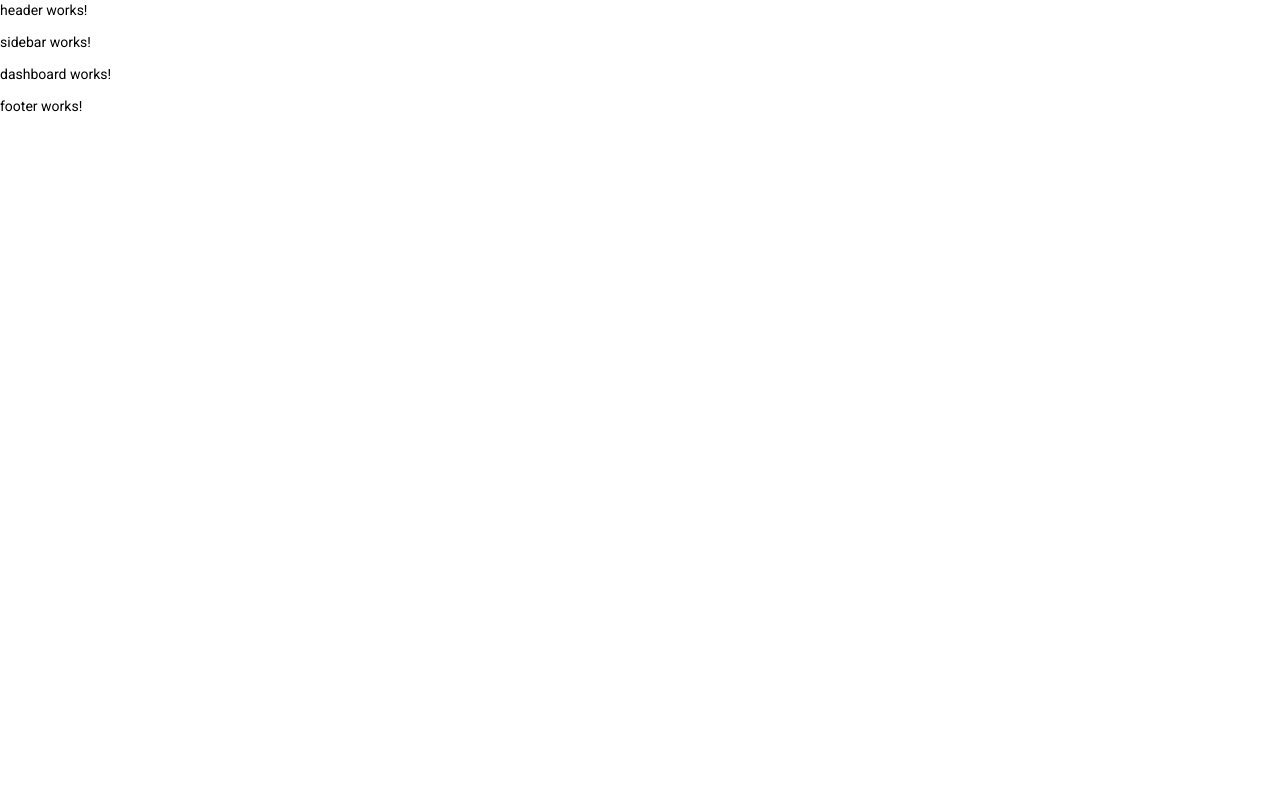
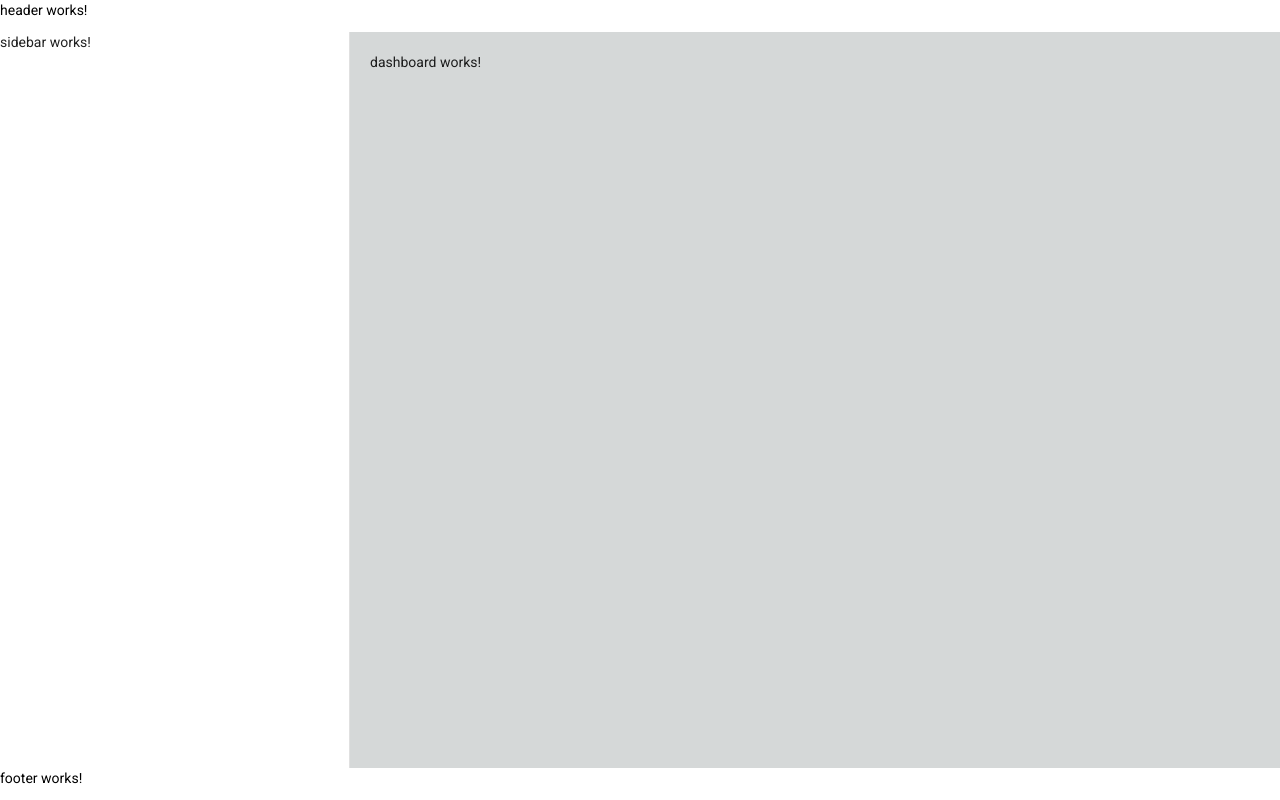
Before and after one commit to Prasadraj6897/Angular_Material_DashBoard, an Angular app: page / in a window 1280 px wide. Built offline with nearby package versions, Linux system fonts and the light colour scheme.

Commit message:
Added MatSideNavModule

```diff
--- a/src/app/layouts/default/default.component.css
+++ b/src/app/layouts/default/default.component.css
@@ -0,0 +1,18 @@
+:host {
+    display: flex;
+    flex-direction: column;
+    height: 100%;
+  }
+
+mat-drawer {
+    width: 350px;
+  }
+
+  mat-drawer-container {
+    height: 100%;
+  }
+
+  mat-drawer-content {
+    padding: 20px;
+    background-color: rgb(213, 216, 216);
+  }
--- a/src/app/layouts/default/default.component.html
+++ b/src/app/layouts/default/default.component.html
@@ -1,5 +1,12 @@
 <app-header></app-header>
-<app-sidebar></app-sidebar>
-<router-outlet></router-outlet>
+
+<mat-drawer-container>
+    <mat-drawer mode="side" opened>
+        <app-sidebar></app-sidebar>
+    </mat-drawer>
+    <mat-drawer-content>
+        <router-outlet></router-outlet>
+    </mat-drawer-content>
+</mat-drawer-container>
 
 <app-footer></app-footer>
--- a/src/app/layouts/default/default.module.ts
+++ b/src/app/layouts/default/default.module.ts
@@ -5,8 +5,7 @@ import { DashboardComponent } from 'src/app/modules/dashboard/dashboard.componen
 import { RouterModule } from '@angular/router';
 import { SharedModule } from 'src/app/shared/shared.module';
 import { PostsComponent } from 'src/app/modules/posts/posts.component';
-
-
+import { MatSidenavModule } from '@angular/material/sidenav';
 
 @NgModule({
   declarations: [
@@ -17,7 +16,8 @@ import { PostsComponent } from 'src/app/modules/posts/posts.component';
   imports: [
     CommonModule,
 	RouterModule,
-	SharedModule
+	SharedModule,
+	MatSidenavModule,
   ]
 })
 export class DefaultModule { }
```
